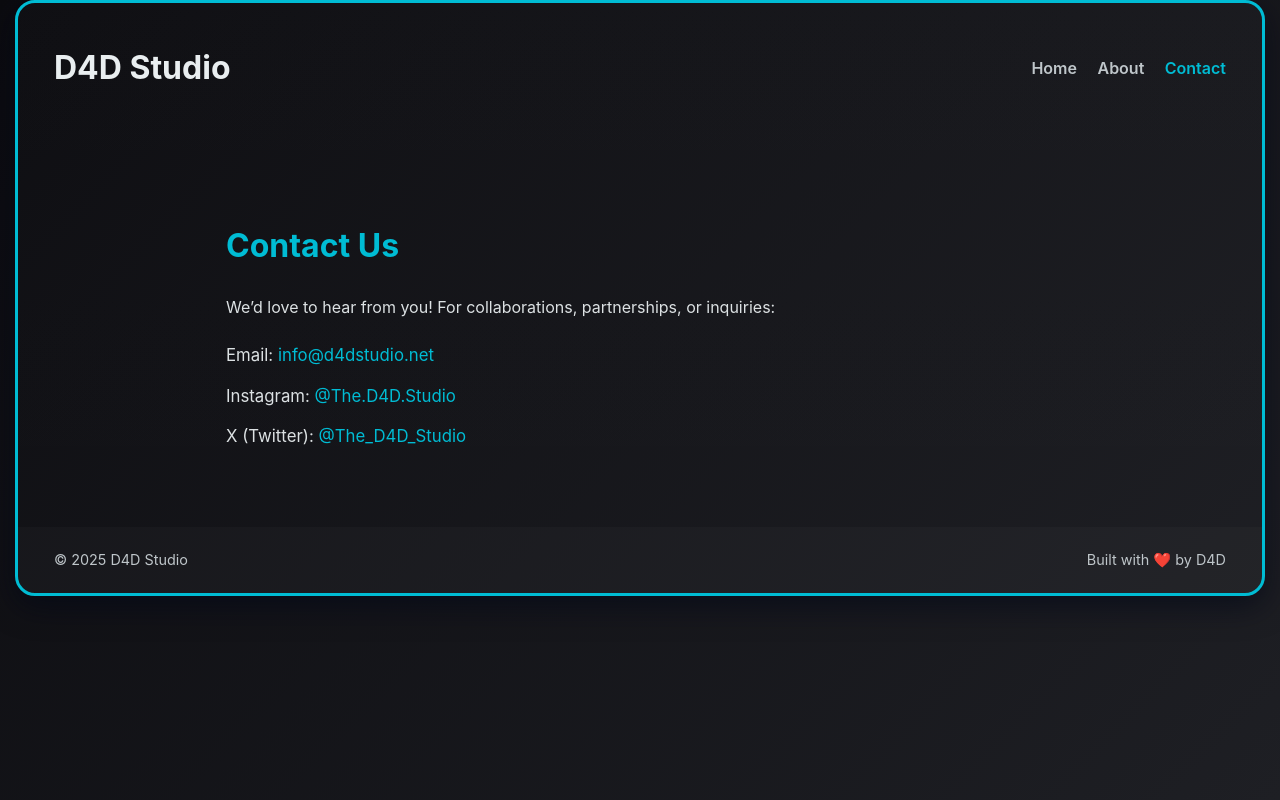
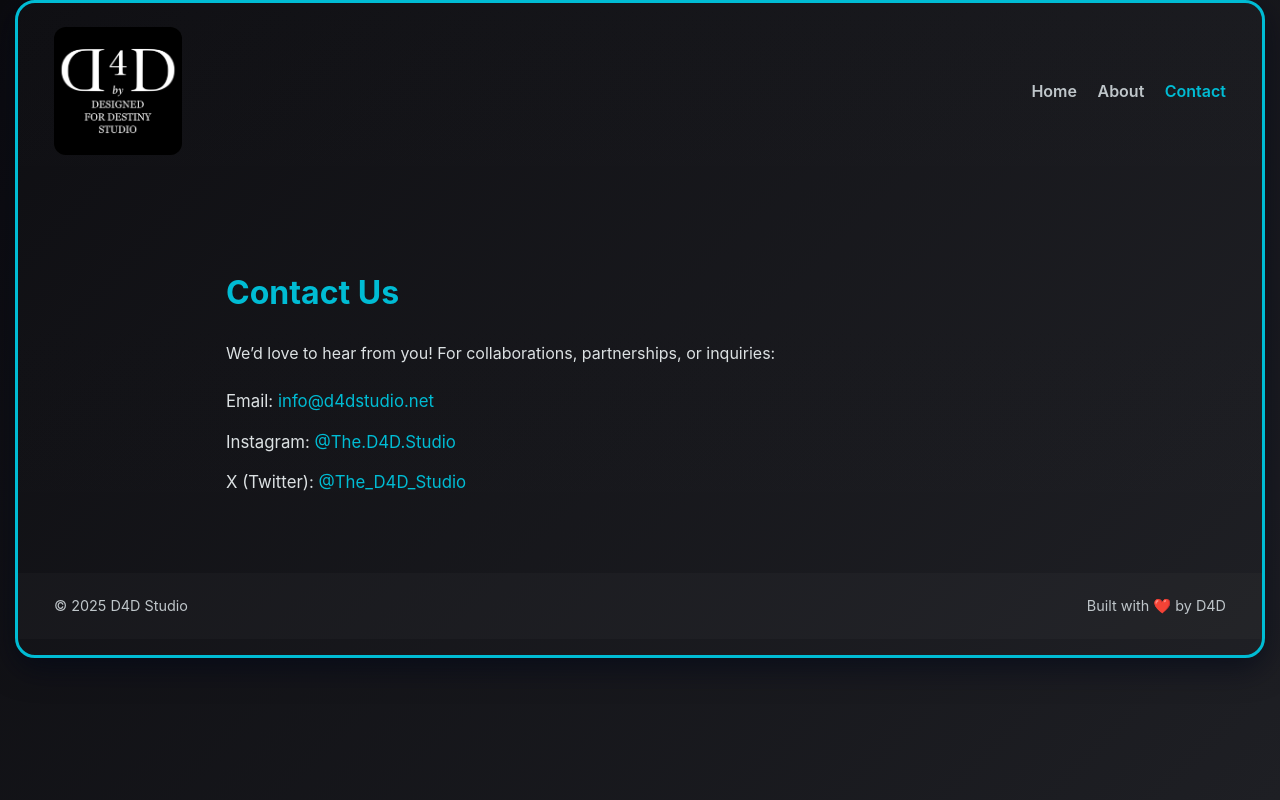
Before and after one commit to D4DStudio/d4d-studio, a plain HTML site: page contact.html in a window 1280 px wide. Drawn offline with Linux system fonts and the light colour scheme.

Commit message:
Update contact.html

```diff
--- a/contact.html
+++ b/contact.html
@@ -8,8 +8,9 @@
   <style>
     *{box-sizing:border-box}
     html,body{height:100%}
-    body{
+    body {
       margin:0;
+      min-height: 100vh;
       font-family: Inter, system-ui, -apple-system, "Segoe UI", Roboto, "Helvetica Neue", Arial;
       background: linear-gradient(135deg,#0b0b0f,#1e1f24);
       background-attachment: fixed;
@@ -17,7 +18,7 @@
       /*display:flex;
       align-items:center;
       justify-content:center;*/
-      padding:0px 0px 0px 0px;
+      padding:0px 0px 32px 0px;
     }
     .container{
       width:100%;
@@ -25,11 +26,28 @@
       background: linear-gradient(180deg, rgba(255,255,255,0.02), rgba(255,255,255,0.01));
       border-radius:20px;
       box-shadow: 0 10px 30px rgba(2,6,23,0.6);
-      overflow:hidden;
+      overflow:visible;
       border: 1px solid rgba(255,255,255,0.03);
       margin: 0 auto;
       border: 3px solid #00bcd4;
     }
+
+    .logo{
+      width:128px;
+      height:128px;
+      border-radius:12px;
+      background:#111;
+      display:flex;
+      align-items:center;
+      justify-content:center;
+      overflow:hidden;
+    }
+    .logo img{
+      width:100%;
+      height:100%;
+      object-fit:contain;
+    }
+
     header, footer{
       padding:24px 36px;
       display:flex;
@@ -82,6 +100,7 @@
       background:rgba(255,255,255,0.02);
       color:#bfc6ca;
       font-size:0.9rem;
+      margin-bottom: 16px;
     }
 
     @media(max-width:740px){
@@ -95,9 +114,11 @@
 
     <!-- Header -->
     <header>
-      <h1>D4D Studio</h1>
+        <div class="logo">
+          <img src="D4D_Logo_Main.png" alt="D4D Studio logo placeholder">
+        </div>
       <nav>
-        <a href="/">Home</a>
+        <a href="index.html">Home</a>
         <a href="about.html">About</a>
         <a href="contact.html" class="active">Contact</a>
       </nav>
```
